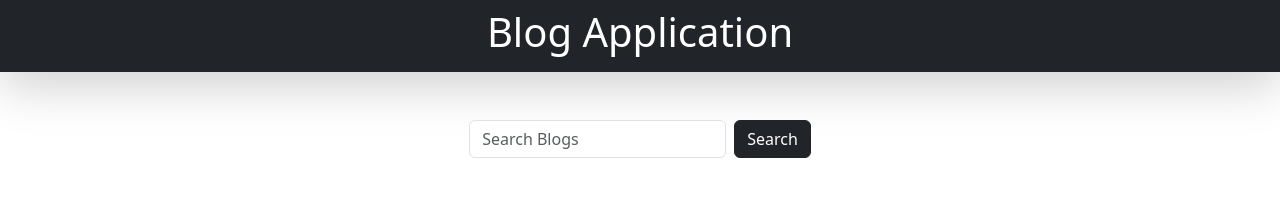
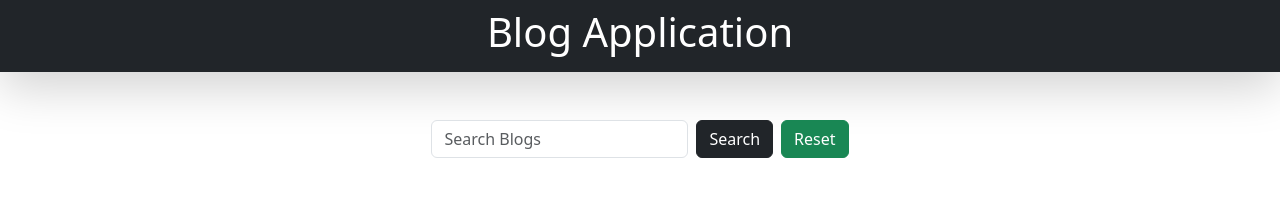
Before and after one commit to Sanjanass231/BlogApplication, a React (Vite) app in the folder blog-app-frontend/: page / in a window 1280 px wide. Shown: the top 204 px of the page. Built offline with nearby package versions, Linux system fonts and the light colour scheme; no server answers.

Commit message:
Reset Blog

```diff
--- a/blog-app-frontend/src/components/Blogs.jsx
+++ b/blog-app-frontend/src/components/Blogs.jsx
@@ -19,6 +19,11 @@ const Blogs = () => {
 
   }
 
+  const resetSearch = () => {
+    fetchBlogs();
+    setKeyword('');
+  }
+
   useEffect(() => {
     fetchBlogs();
   }, []);
@@ -36,6 +41,7 @@ const Blogs = () => {
               placeholder="Search Blogs"
             />
             <button className="btn btn-dark ms-2">Search</button>
+            <button type='button' onClick={() => resetSearch()} className="btn btn-success ms-2">Reset</button>
           </div>
         </form>
       </div>
```
